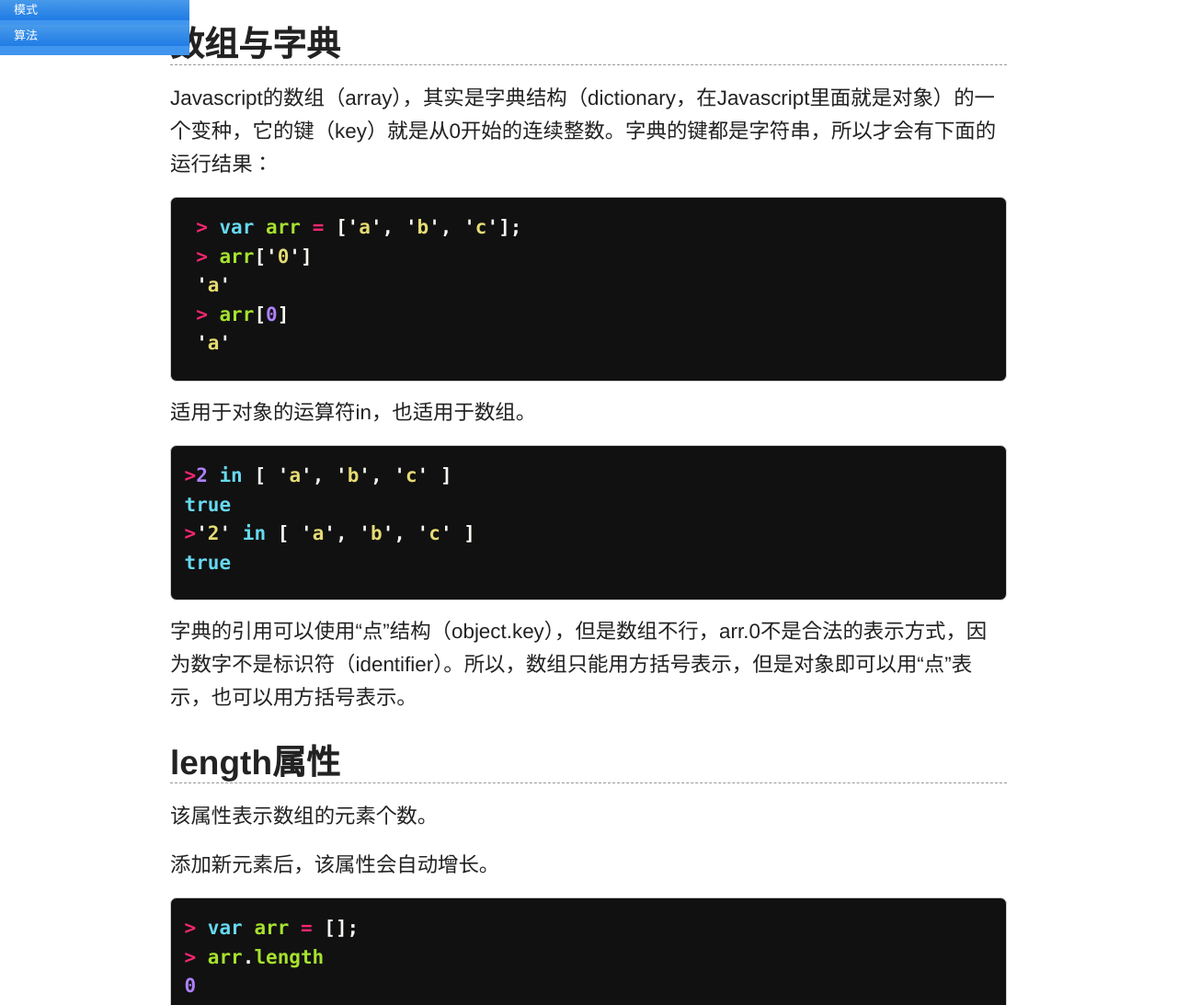
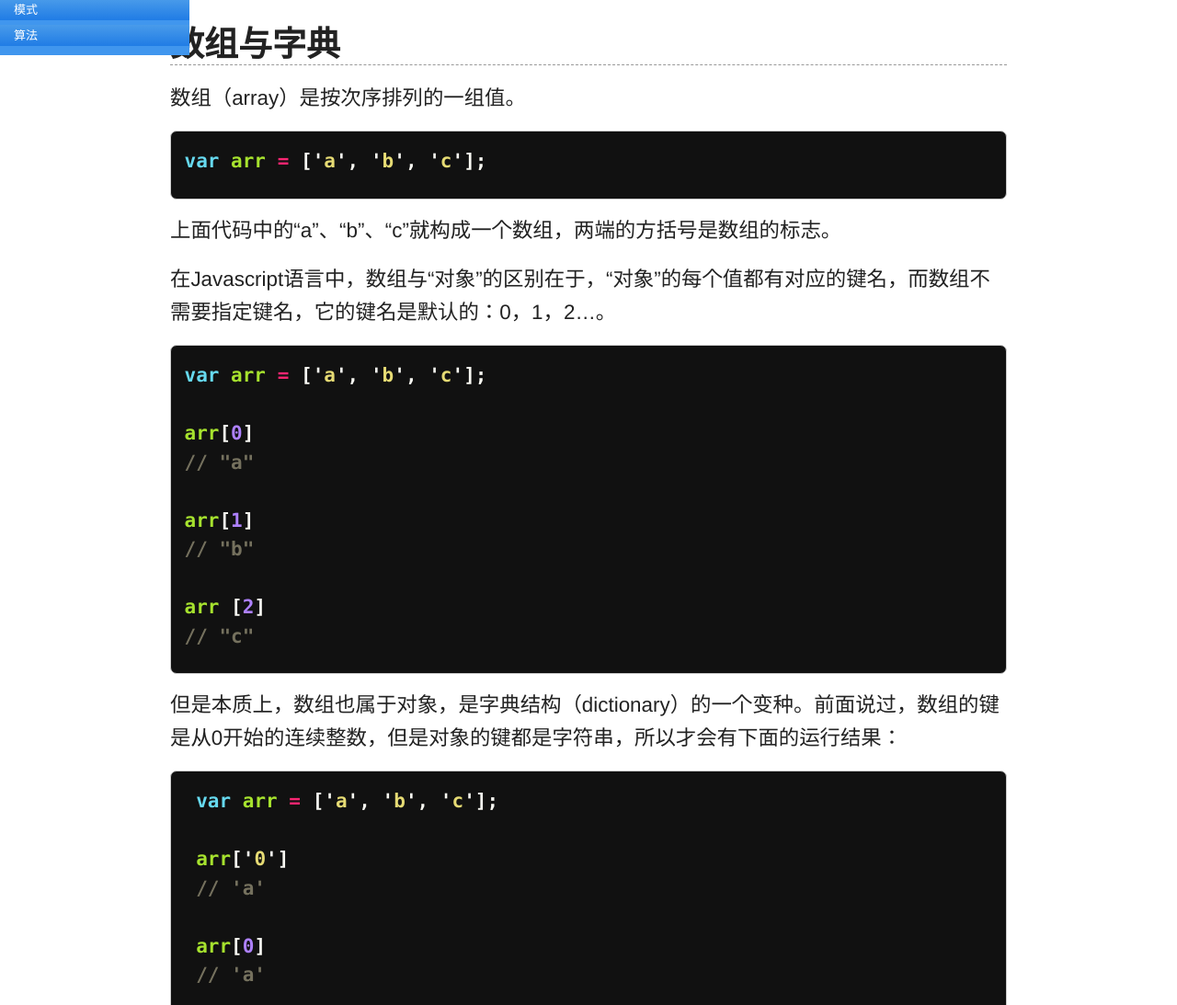
Before and after one commit to ruanyf/jstutorial, a Jekyll site: the page built from grammar/array.md, in a window 1280 px wide and 1400 px high, cut to the strip 307-1400 px from the top of the window. Shown: the whole strip at 92% size. Built offline with Jekyll 4.4.1, drawn with Linux system fonts in a browser that asks for light colours; Markdown is read by kramdown in place of the engine named in the settings; some of the changed text lies outside the part shown.

Commit message:
modify grammar/basic

```diff
--- a/grammar/array.md
+++ b/grammar/array.md
@@ -3,66 +3,111 @@ title: 数组
 date: 2012-12-11
 category: grammar
 layout: page
-modifiedOn: 2012-12-11
+modifiedOn: 2013-01-09
 ---
 
 ## 数组与字典
 
-Javascript的数组（array），其实是字典结构（dictionary，在Javascript里面就是对象）的一个变种，它的键（key）就是从0开始的连续整数。字典的键都是字符串，所以才会有下面的运行结果：
+数组（array）是按次序排列的一组值。
 
 {% highlight javascript %}
 
- > var arr = ['a', 'b', 'c'];
- > arr['0']
- 'a'
- > arr[0]
- 'a'
+var arr = ['a', 'b', 'c'];
 
 {% endhighlight %}
 
-适用于对象的运算符in，也适用于数组。
+上面代码中的“a”、“b”、“c”就构成一个数组，两端的方括号是数组的标志。
+
+在Javascript语言中，数组与“对象”的区别在于，“对象”的每个值都有对应的键名，而数组不需要指定键名，它的键名是默认的：0，1，2...。
 
 {% highlight javascript %}
 
->2 in [ 'a', 'b', 'c' ]
-true
->'2' in [ 'a', 'b', 'c' ]
-true
+var arr = ['a', 'b', 'c'];
+
+arr[0]
+// "a"
+
+arr[1]
+// "b"
+
+arr [2]
+// "c"
 
 {% endhighlight %}
 
-字典的引用可以使用“点”结构（object.key），但是数组不行，arr.0不是合法的表示方式，因为数字不是标识符（identifier）。所以，数组只能用方括号表示，但是对象即可以用“点”表示，也可以用方括号表示。
+但是本质上，数组也属于对象，是字典结构（dictionary）的一个变种。前面说过，数组的键是从0开始的连续整数，但是对象的键都是字符串，所以才会有下面的运行结果：
+
+{% highlight javascript %}
+
+ var arr = ['a', 'b', 'c'];
+
+ arr['0']
+ // 'a'
+
+ arr[0]
+ // 'a'
+
+{% endhighlight %}
+
+检查某个键是否存在的运算符in，适用于对象，也适用于数组。
+
+{% highlight javascript %}
+
+2 in [ 'a', 'b', 'c' ]
+// true
+
+'2' in [ 'a', 'b', 'c' ]
+// true
+
+{% endhighlight %}
+
+字典成员的引用可以使用“点”结构（object.key），也可以用方括号表示。但是数组成员不能使用点结构表示，arr.0不合法，因为数字不是标识符（identifier）。所以，数组成员只能用方括号表示。
 
 ## length属性
 
 该属性表示数组的元素个数。
 
+{% highlight javascript %}
+
+var arr = ['a', 'b', 'c'];
+
+arr.length
+// 3
+
+{% endhighlight %}
+
 添加新元素后，该属性会自动增长。
 
 {% highlight javascript %}
 
-> var arr = [];
-> arr.length
-0
-> arr[0] = 'a';
-> arr.length
-1
+var arr = [];
+
+arr.length
+// 0
+
+arr[0] = 'a';
+
+arr.length
+// 1
 
 {% endhighlight %}
 
-length属性是可写的。如果人为设置一个小于当前元素个数的值，当该数组的元素会自动减少到你设置的值。
+length属性是可写的。如果人为设置一个小于当前元素个数的值，该数组的元素会自动减少到你设置的值。
 
 {% highlight javascript %}
 
-> var arr = [ 'a', 'b', 'c' ];
-> arr.length
-3
-> 2 in arr
-true
-> arr.length = 2;
-2
-> 2 in arr
-false
+var arr = [ 'a', 'b', 'c' ];
+
+arr.length
+// 3
+
+2 in arr
+// true
+
+arr.length = 2;
+
+2 in arr
+// false
 
 {% endhighlight %}
 
@@ -103,13 +150,16 @@ RangeError: Invalid array length
 
 {% highlight javascript %}
 
-> var a = new Array(3);
-> a
-[ , ,  ]
-> a.length
-3
-> a[0]
-undefined
+var a = new Array(3);
+
+a
+// [ , ,  ]
+
+a.length
+// 3
+
+a[0]
+// undefined
 
 {% endhighlight %}
 
@@ -117,35 +167,41 @@ undefined
 
 {% highlight javascript %}
 
-> a.forEach(function (x, i) { console.log(i+". "+x) });
+var a = new Array(3);
+
+a.forEach(function (x, i) { console.log(i+". "+x) });
+// 不产生任何输出
 
 {% endhighlight %}
 
-如果你不希望空位被跳过，一个技巧是人为在空位填入undefined。
+如果你不希望空位被跳过，一个技巧是在空位显式填入undefined。
 
 {% highlight javascript %}
 
-> var a = new Array(undefined,undefined,undefined);
-> a.forEach(function (x, i) { console.log(i+". "+x) });
-0. undefined
-1. undefined
-2. undefined
+var a = new Array(undefined,undefined,undefined);
+
+a.forEach(function (x, i) { console.log(i+". "+x) });
+// 0. undefined
+// 1. undefined
+// 2. undefined
 
 {% endhighlight %}
 
 ## EcmaScript 5 新加入的数组方法
 
-EcmaScript 5 新加入了9个数组方法，其中有7个与函数式（functional）操作有关。
+EcmaScript 5在数组原型（Array.prototype）上，新增了9个方法，其中有7个与函数式（functional）操作有关。
 
-- [Array.prototype.map](https://developer.mozilla.org/en/JavaScript/Reference/Global_Objects/Array/map)
-- [Array.prototype.forEach](https://developer.mozilla.org/en/JavaScript/Reference/Global_Objects/Array/forEach)
-- [Array.prototype.filter](https://developer.mozilla.org/en/JavaScript/Reference/Global_Objects/Array/filter)
-- [Array.prototype.every](https://developer.mozilla.org/en/JavaScript/Reference/Global_Objects/Array/every)
-- [Array.prototype.some](https://developer.mozilla.org/en/JavaScript/Reference/Global_Objects/Array/some)
-- [Array.prototype.reduce](https://developer.mozilla.org/en/JavaScript/Reference/Global_Objects/Array/reduce)
-- [Array.prototype.reduceRight](https://developer.mozilla.org/en/JavaScript/Reference/Global_Objects/Array/reduceRight)
+- [map](https://developer.mozilla.org/en/JavaScript/Reference/Global_Objects/Array/map)
+- [forEach](https://developer.mozilla.org/en/JavaScript/Reference/Global_Objects/Array/forEach)
+- [filter](https://developer.mozilla.org/en/JavaScript/Reference/Global_Objects/Array/filter)
+- [every](https://developer.mozilla.org/en/JavaScript/Reference/Global_Objects/Array/every)
+- [some](https://developer.mozilla.org/en/JavaScript/Reference/Global_Objects/Array/some)
+- [reduce](https://developer.mozilla.org/en/JavaScript/Reference/Global_Objects/Array/reduce)
+- [reduceRight](https://developer.mozilla.org/en/JavaScript/Reference/Global_Objects/Array/reduceRight)
 
-这7个方法的参数是一个函数，该函数接受三个参数，分别是数组的当前元素elem、该元素的位置index 和整个数组arr。
+这7个方法可以直接在数组上使用，它们的参数是一个函数。这个作为参数的函数本身又接受三个参数，分别是数组的当前元素elem、该元素的位置index和整个数组arr。
+
+### map
 
 map方法对所有元素依次调用一个函数，根据函数结果返回一个新数组。
 
@@ -211,24 +279,28 @@ reduce和reduceRight方法的作用，是将数组的每个元素累计处理为
 [1, 2, 3, 4, 5].reduce(function(sum, elem, index, arr){
     return sum + elem;
 });
-//returns 15
+// 返回15
 
 [1, 2, 3, 4, 5].reduce(function(sum, elem, index, arr){
     return sum + elem;
 }, 10);
-//returns 25
+// 返回25
 
 {% endhighlight %}
 
-9个新方法中还有2个，分别是[Array.prototype.indexOf](https://developer.mozilla.org/en-US/docs/JavaScript/Reference/Global_Objects/Array/indexOf) 和[Array.prototype.lastIndexOf](https://developer.mozilla.org/en-US/docs/JavaScript/Reference/Global_Objects/Array/lastIndexOf)。
+### indexOf 和 lastIndexOf
+
+除了上面7个，还有2个与函数式编程无关的方法中，分别是[indexOf](https://developer.mozilla.org/en-US/docs/JavaScript/Reference/Global_Objects/Array/indexOf) 和[lastIndexOf](https://developer.mozilla.org/en-US/docs/JavaScript/Reference/Global_Objects/Array/lastIndexOf)。
 
 indexOf方法返回给定元素在数组中第一次出现的位置，如果没有出现则返回-1。
 
 {% highlight javascript %}
 
 var array = [2, 5, 9];
+
 var index = array.indexOf(2);
 // 0
+
 index = array.indexOf(7);
 // -1
 
@@ -239,10 +311,28 @@ lastIndexOf方法返回给定元素在数组中最后一次出现的位置，如
 {% highlight javascript %}
 
 var array = [2, 5, 9, 2];
+
 var index = array.lastIndexOf(2);
 // index is 3
+
 index = array.lastIndexOf(7);
 // index is -1
+
+{% endhighlight %}
+
+### 实例
+
+这些方法的好处在于，它们可以链式使用。
+
+{% highlight javascript %}
+
+var users = [{name:"tom", email:"tom@example.com"},
+			 {name:"peter", email:"peter@example.com"}];
+
+users.map(function (user){ return user.email; })
+.filter(function (email) { return /^t/.test(email); })
+.forEach(alert);
+// 弹出tom@example.com
 
 {% endhighlight %}
 
--- a/grammar/basic.md
+++ b/grammar/basic.md
@@ -6,9 +6,26 @@ date: 2012-12-14
 modifiedOn: 2013-01-04
 ---
 
+## 注释
+
+Javascript提供两种注释：一种是单行注释，用//起头；另一种是多行注释，放在/* 和 */之间。
+
+{% highlight javascript %}
+
+// 单行注释
+
+/*
+ 多
+ 行
+ 注
+ 释
+*/
+
+{% endhighlight %}
+
 ## 数据类型
 
-Javascript的数据类型分成两大类，原始类型（primitive type）和对象类型（object）。
+Javascript的值的类型分成两大类：原始类型（primitive types）和复合类型（object types）。
 
 原始类型分成三种。
 
@@ -16,15 +33,15 @@ Javascript的数据类型分成两大类，原始类型（primitive type）和
 - 字符串（string）
 - 布尔值（boolean）
 
-对象类型也分成三种。
+复合类型也分成三种。
 
 - 对象（object）
 - 数组（array）
 - 函数（function）
 
-通常，变量的值就是上面六类数据类型中的一种。但是，Javascript还定义一个特殊的数据类型undefined和一个特殊的值null。
+除了上面这六种数据类型，Javascript还定义一个特殊的数据类型undefined和一个特殊的值null。
 
-如果，一个变量只是被声明，没有被赋值，那么它的值默认就是undefined，表示“未定义”。
+undefined表示“未定义”，即还没有确定数据类型。如果一个变量只是被声明，没有被赋值，那么它的值默认就是undefined。
 
 {% highlight javascript %}
 
@@ -35,7 +52,7 @@ v
 
 {% endhighlight %}
 
-null是对象的一种，表示空对象。所以null不是一种单独的数据类型，而是包含在对象类型之中的一种特殊值。
+null表示空对象。它不是一种单独的数据类型，而是包含在对象类型（object）之中的一种特殊值。
 
 {% highlight javascript %}
 
@@ -46,10 +63,11 @@ v
 
 {% endhighlight %}
 
+这里需要明确的是，Javascript中的所有数据，都可以视为对象，数组和函数只不过是特殊的对象而已，就连数值、字符串、布尔值都可以用对象方式调用。
 
 ## typeof 运算符
 
-该运算符返回一个值的数据类型，可能有以下结果：
+该运算符用来确定一个值的数据类型，可能有以下结果：
 
 - 如果值的类型是undefined: 返回undefined。
 
@@ -116,3 +134,169 @@ typeof {}; // object
 typeof []; // object
 
 {% endhighlight %}
+
+## 布尔值
+
+Javascript将下面的值，都视为false。
+
+- undefined
+- null
+- false
+- 0
+- ""
+
+{% highlight javascript %}
+
+if (""){ console.info(true);}
+// 没有任何输出
+
+{% endhighlight %}
+
+需要特别注意的是，空数组（[]）和空对象（{}）对应的布尔值，都是true。
+
+{% highlight javascript %}
+
+if ([]){ console.info(true);}
+// true
+
+if ({}){ console.info(true);}
+// true
+
+{% endhighlight %}
+
+## 运算符
+
+### 比较运算符
+
+- == 相等
+- === 严格相等
+- != 不相等
+- !== 严格不相等
+- < 小于
+- <= 小于或等于
+- > 大于
+- >= 大于或等于
+
+### 布尔运算符
+
+- ! 取反运算
+- && 且运算
+- OR 或运算
+
+## 条件语句
+
+### if 结构
+
+{% highlight javascript %}
+
+ if (myvar === 3) {
+    // then
+ } else {
+   // else
+ }
+
+{% endhighlight %}
+
+### switch结构
+
+{% highlight javascript %}
+
+    switch (fruit) {
+        case "banana":
+            // ...
+            break;
+        case "apple":
+            // ...
+            break;
+        default:
+            // ...
+    }
+
+{% endhighlight %}
+
+## 循环语句
+
+### while循环
+
+While语句包括一个循环条件，只要该条件为真，就不断循环。
+
+{% highlight javascript %}
+
+while (condition){
+	// some code here
+}
+
+{% endhighlight %}
+
+### for循环
+
+for语句分成三步：
+
+- 确定初始值;
+- 检查循环条件，只要为真就进行后续操作;
+- 后续操作完成，返回上一步，检查循环条件。
+
+它的格式如下：
+
+{% highlight javascript %}
+
+for(初值; 循环条件; 下一步)
+
+{% endhighlight %}
+
+用法：
+
+{% highlight javascript %}
+
+    for (var i=0; i < arr.length; i++) {
+        console.log(arr[i]);
+    }
+
+{% endhighlight %}
+
+所有for循环，都可以改写成while循环。
+
+{% highlight javascript %}
+
+    var i = 0;
+
+	while (i < arr.length) {
+        console.log(arr[i]);
+        i++;
+    }
+
+{% endhighlight %}
+
+### do...while循环
+
+do...while循环与while循环类似，唯一的区别就是先运行一次循环体，然后判断循环条件。
+
+{% highlight javascript %}
+
+    do {
+        // ...
+    } while(condition);
+
+{% endhighlight %}
+
+### break语句和continue语句
+
+break用于在循环体中跳出循环，continue用于不再进行本次循环的后续操作，直接进入下一次循环。
+
+## 严格模式
+
+为了减少Javascript语法上一些不合理、不严谨的地方，ECMAscript 5提出了“严格模式”运行。
+
+将下面的语句放在函数的开始处，函数就将以“严格模式”运行。
+
+{% highlight javascript %}
+
+ "use strict";
+
+{% endhighlight %}
+
+老版本的Javascript解释器，会把这行命令当作一个普通字符串，而忽略它。
+
+## 参考链接
+
+- Dr. Axel Rauschmayer, [A quick overview of JavaScript](http://www.2ality.com/2011/10/javascript-overview.html)
```
Also changed, not shown: other parts of grammar/array.md (+32 -18 lines), grammar/function.md (+28 -1 lines), oop/inheritance.md (+20 -0 lines).
